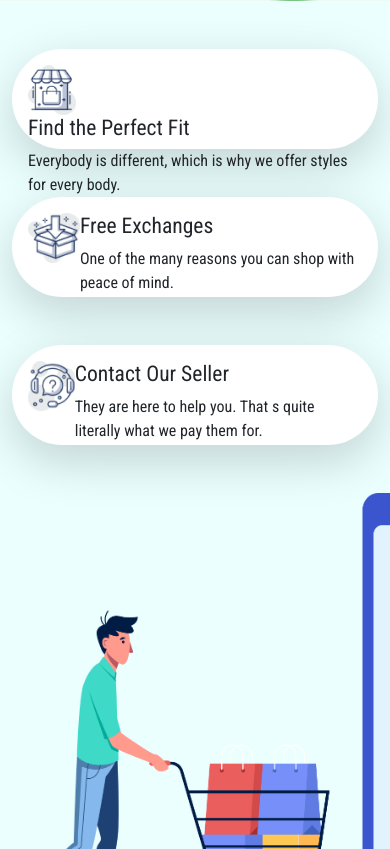
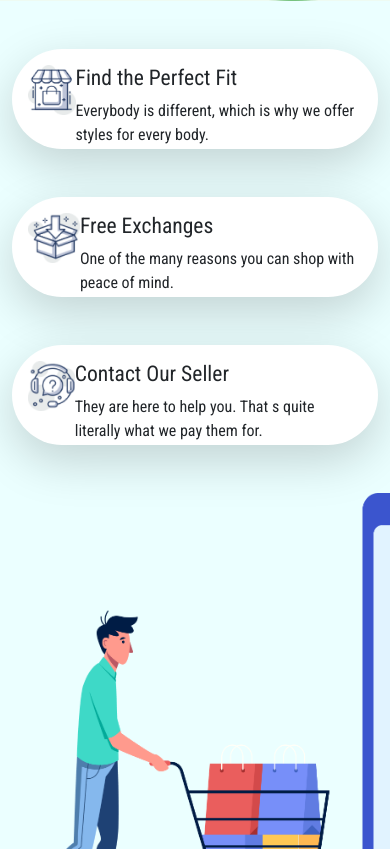
Before and after one commit to apurba667/responsive-assignment, a plain HTML site: page index.html in a window 390 px wide. Shown: the part 877-1726 px from the top of the page. Drawn offline with Linux system fonts and the light colour scheme.

Commit message:
update final

```diff
--- a/index.html
+++ b/index.html
@@ -61,8 +61,8 @@
             <div>
                 <div class="d-sm-flex d-md-flex d-lg-flex d-xl-flex d-xxl-flex">
                     <div class="bd-highlight mt-5">
-                        <div style="height: 100px;"
-                            class="shadow-lg p-3 mb-5 sm-12 bg-white rounded rounded-pill d-sm-flex d-md-flex">
+                        <div style="display: flex; height: 100px;"
+                            class="shadow-lg p-3 mb-5 sm-12 bg-white rounded rounded-pill">
                             <div>
                                 <img style="height: 50px;" src="Logo, Icon/image 12.png" alt="">
                             </div>
```
